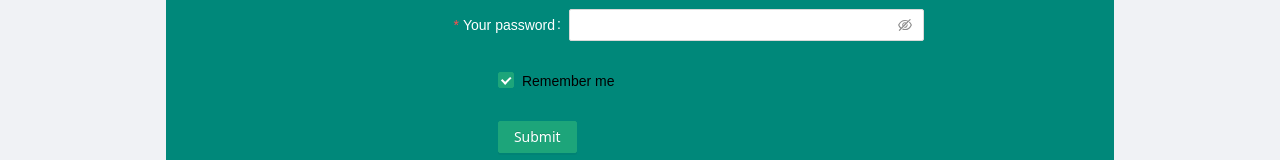
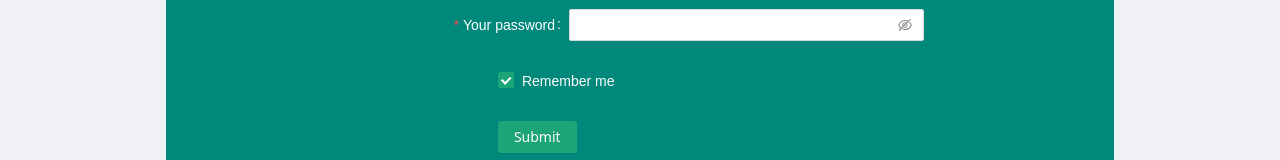
Before and after one commit to aic-factcheck/fact_checking_fe, a React (Create React App) app: page /sign-in in a window 1280 px wide. Shown: the part 266-426 px from the top of the page. Built offline with nearby package versions, Linux system fonts and the light colour scheme; no server answers.

Commit message:
change color

```diff
--- a/src/layouts/authentication/sign-in/index.js
+++ b/src/layouts/authentication/sign-in/index.js
@@ -98,7 +98,7 @@ export default function SignIn() {
           }}
         >
           <Checkbox>
-            <div style={{ color: '#000000' }}>
+            <div style={{ color: 'white' }}>
               Remember me
             </div>
           </Checkbox>
```
